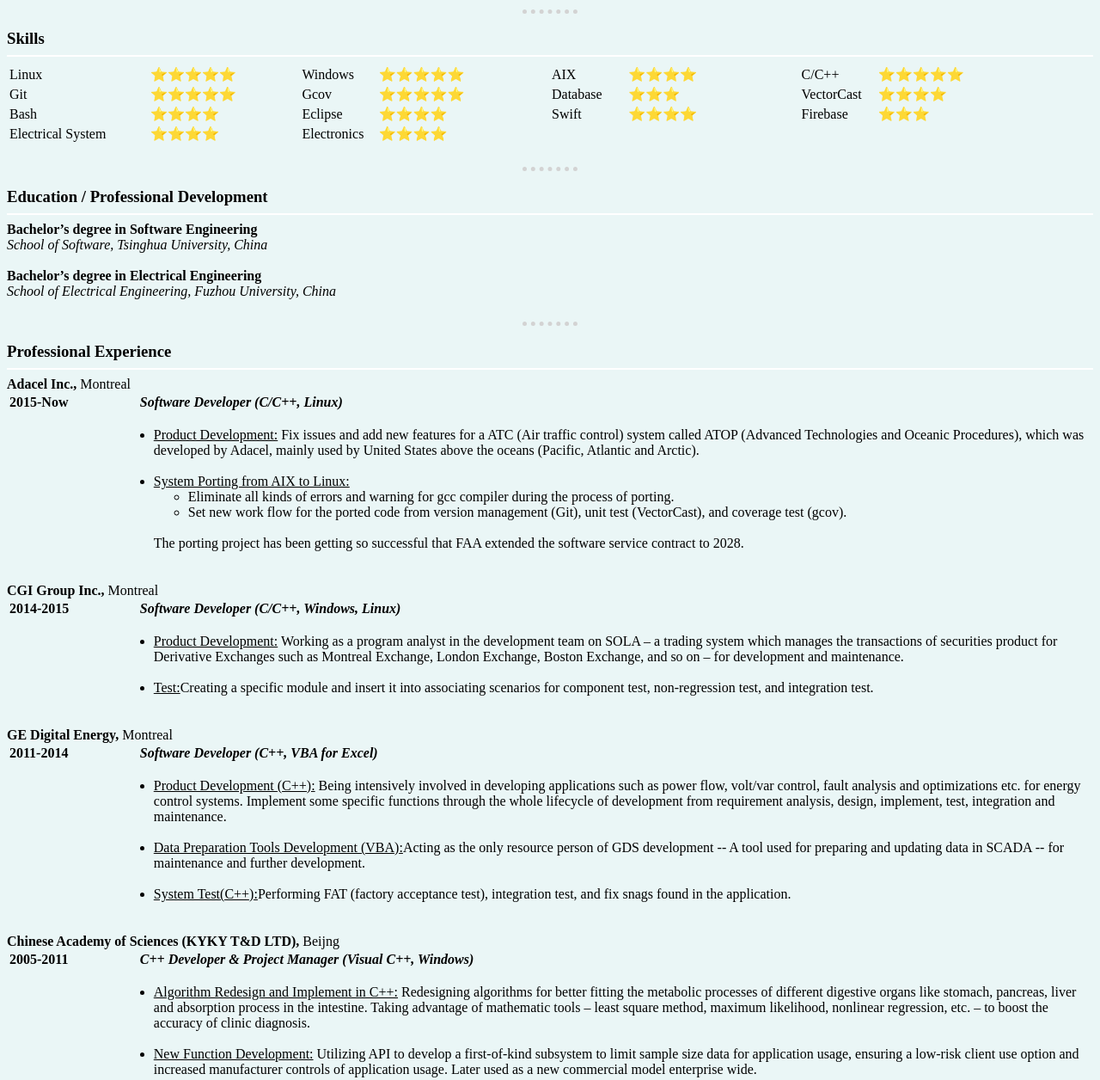
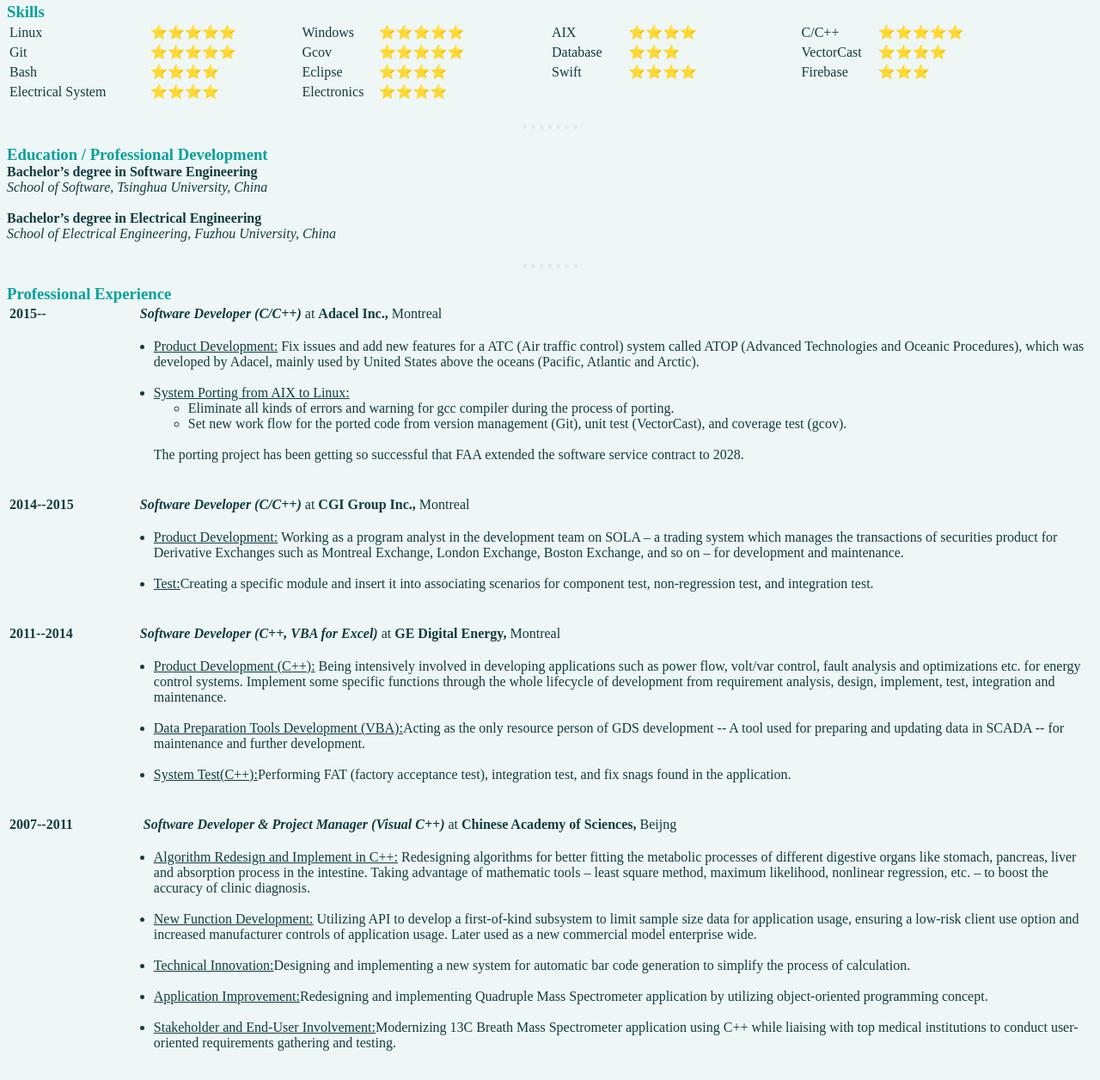
Before and after one commit to tintedsky/cv, a plain HTML site: page index.html in a window 1280 px wide. Shown: the part 515-1771 px from the top of the page at 86% size. Drawn offline with Linux system fonts and the light colour scheme.

Commit message:
Reorganize the cover letter further.

```diff
--- a/css/styles.css
+++ b/css/styles.css
@@ -1,21 +1,27 @@
 body {
-  background-color: #EAF6F6;
+  color: #103C42;
+  background-color: #EEF6F6;
+}
+
+h1 {
+  color: #02576C;
 }
 
 h3 {
+  color: #05A19C;
   margin-bottom: 0em;
 }
 
 hr.s1 {
   border-style: none;
   height: 2px;
-  background-color: white;
+  background-color: #FFE837;
 }
 
 hr.s2 {
   border-style: none;
   border-top-style: dotted;
   border-width: 5px;
-  border-color: lightgrey;
+  border-color: #E0ECEC;
   width: 5%;
 }
--- a/index.html
+++ b/index.html
@@ -28,10 +28,9 @@
     </tr>
   </table>
 
-  <hr class="s2">
   <h3>Profile</h3>
-  <hr class="s1">
-  Self-driven, innovative Software and Services technician with 15+ years of extensive hands-on experience in creating, implementing and maintaining complex applications. Blends strength in research, investigation, and technology sourcing with
+  <!-- <hr class="s1"> -->
+  Self-driven, innovative Software and Services technician with 12+ years of extensive hands-on experience in creating, implementing and maintaining complex applications. Blends strength in research, investigation, and technology sourcing with
   quick learning acuity to enhance new and existing products.
   <p>
     Proactive innovator with a history of assuming ownership over the complete development lifecycle of complex software projects. Proposes strategic technical recommendations that enhance client satisfaction and operational efficiency & quality.
@@ -43,10 +42,9 @@
     team-based environments, but also producing quality results when completing projects alone.
   </p>
 
-<br>
+  <br>
   <hr class="s2">
   <h3>Skills</h3>
-  <hr class="s1">
   <table width=100% cellspacing="">
     <tr>
       <td width=13%>
@@ -154,10 +152,9 @@
 
   </table>
 
-<br>
+  <br>
   <hr class="s2">
   <h3>Education / Professional Development</h3>
-  <hr class="s1">
   <strong>Bachelor’s degree in Software Engineering</strong>
   <br>
   <em>School of Software, Tsinghua University, China </em>
@@ -169,15 +166,15 @@
 
   <hr class="s2">
   <h3>Professional Experience</h3>
-  <hr class="s1">
-  <strong>Adacel Inc.,</strong> Montreal
+
   <table width=100%>
     <thead align="left">
       <tr>
-        <th width=10%>2015-Now </td>
-        <th>
-          <em>&nbsp&nbsp&nbsp&nbsp&nbsp&nbspSoftware Developer (C/C++, Linux)</em>
-          </td>
+        <th width=10%>2015-- </th>
+        <td>
+          <em><strong>&nbsp&nbsp&nbsp&nbsp&nbsp&nbspSoftware Developer (C/C++)</strong> </em>
+          at <strong>Adacel Inc.,</strong> Montreal
+        </td>
       </tr>
     </thead>
     <tbody>
@@ -211,12 +208,12 @@
   </table>
 
   <br>
-  <strong>CGI Group Inc.,</strong> Montreal
   <table width=100%>
     <tr>
-      <td width=10%><strong>2014-2015</strong></td>
+      <td width=10%><strong>2014--2015</strong></td>
       <td>
-        <strong><em>&nbsp&nbsp&nbsp&nbsp&nbsp&nbspSoftware Developer (C/C++, Windows, Linux)</em></strong>
+        <strong><em>&nbsp&nbsp&nbsp&nbsp&nbsp&nbspSoftware Developer (C/C++)</em></strong>
+        at <strong>CGI Group Inc.,</strong> Montreal
       </td>
     </tr>
     <tr>
@@ -238,10 +235,12 @@
 
   <br>
   <table width=100%>
-    <strong>GE Digital Energy,</strong> Montreal
     <tr>
-      <td width=10%><strong>2011-2014 </strong></td>
-      <td><strong><em>&nbsp&nbsp&nbsp&nbsp&nbsp&nbspSoftware Developer (C++, VBA for Excel)</em></strong></td>
+      <td width=10%><strong>2011--2014 </strong></td>
+      <td>
+        <strong><em>&nbsp&nbsp&nbsp&nbsp&nbsp&nbspSoftware Developer (C++, VBA for Excel)</em></strong>
+        at <strong>GE Digital Energy,</strong> Montreal
+      </td>
     </tr>
     <tr>
       <td></td>
@@ -266,11 +265,15 @@
   </table>
 
   <br>
-  <strong>Chinese Academy of Sciences (KYKY T&D LTD),</strong> Beijng
   <table width=100%>
     <tr>
-      <td width=10%><strong>2005-2011 </strong></td>
-      <td><strong><em>&nbsp&nbsp&nbsp&nbsp&nbsp&nbspC++ Developer & Project Manager (Visual C++, Windows)</em></strong></td>
+      <td width=10%><strong>2007--2011 </strong></td>
+      <td>
+        <strong><em>
+          &nbsp&nbsp&nbsp&nbsp&nbsp&nbsp Software Developer & Project Manager (Visual C++)
+        </em></strong>
+        at <strong>Chinese Academy of Sciences,</strong> Beijng
+      </td>
     </tr>
     <tr>
       <td></td>
```
